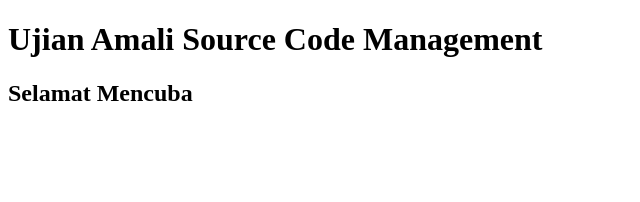
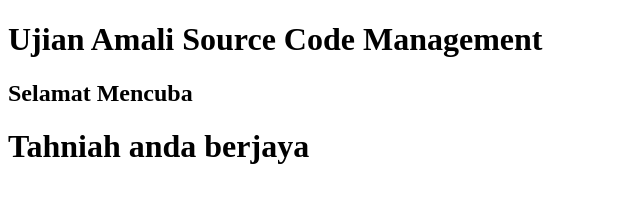
Before and after one commit to ImanDanl/ujianscm, a plain HTML site: page index.html in a window 1280 px wide. Shown: the whole page, without its empty margins (0-640 px from the left). Drawn offline with Linux system fonts and the light colour scheme.

Commit message:
ubah di dalam file

```diff
--- a/index.html
+++ b/index.html
@@ -9,6 +9,7 @@
 <body>
     <h1>Ujian Amali Source Code Management</h1>
     <h2>Selamat Mencuba</h2>
+    <h1>Tahniah anda berjaya</h1>
 
 </body>
 </html>
```
